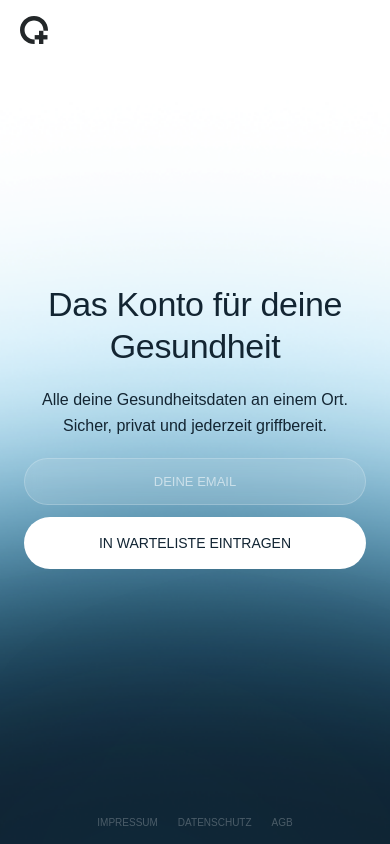
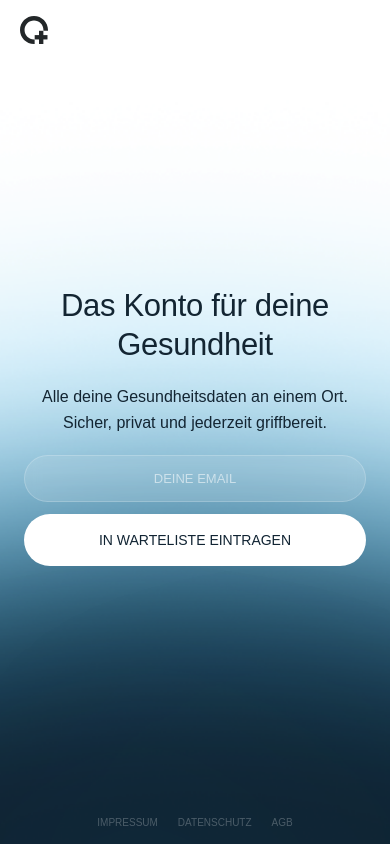
Before and after one commit to OWNHealthcare/website, a website: page index.html in a window 390 px wide. Drawn offline with Linux system fonts and the light colour scheme; a web font is replaced by a local one.

Commit message:
Reduce hero headline size slightly (#3)
Co-authored-by: dusklight00 <r.rahul.developer@gmail.com>
Co-authored-by: Claude Sonnet 5.5 <noreply@anthropic.com>

```diff
--- a/styles.css
+++ b/styles.css
@@ -123,7 +123,7 @@ a { text-decoration: none; color: inherit; }
 .hero__title {
   font-family: 'Google Sans', sans-serif;
   font-weight: 500;
-  font-size: clamp(38px, 6.2vw, 100px);
+  font-size: clamp(34px, 5.6vw, 90px);
   line-height: 1.14;
   letter-spacing: -0.02em;
   color: #132532;
@@ -310,7 +310,7 @@ a { text-decoration: none; color: inherit; }
     box-shadow: none;
   }
   .hero__content  { gap: 20px; }
-  .hero__title    { font-size: 34px; line-height: 42px; letter-spacing: -0.01em; }
+  .hero__title    { font-size: 31px; line-height: 39px; letter-spacing: -0.01em; }
   .hero__subtitle { font-size: 16px; }
   .waitlist       { max-width: 100%; }
   .waitlist__input { padding: 15px 20px; font-size: 13px; }
```
